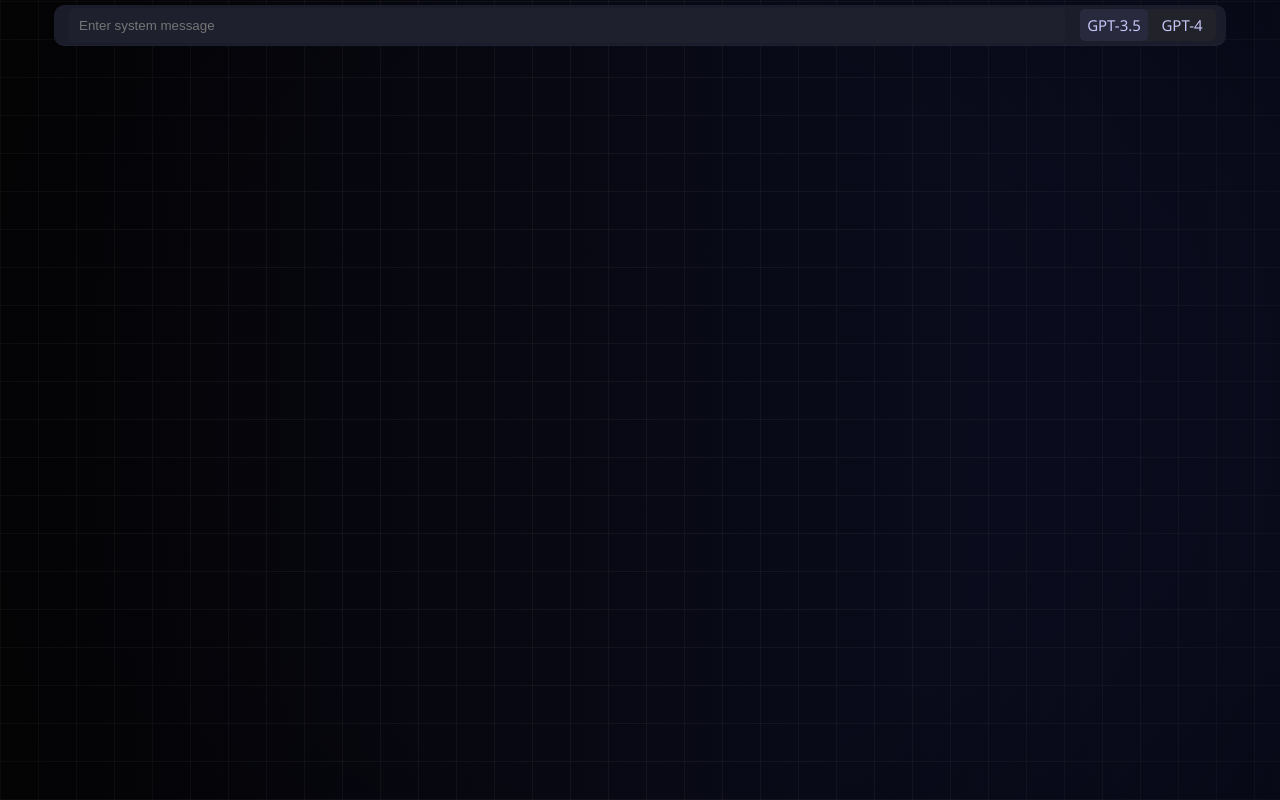
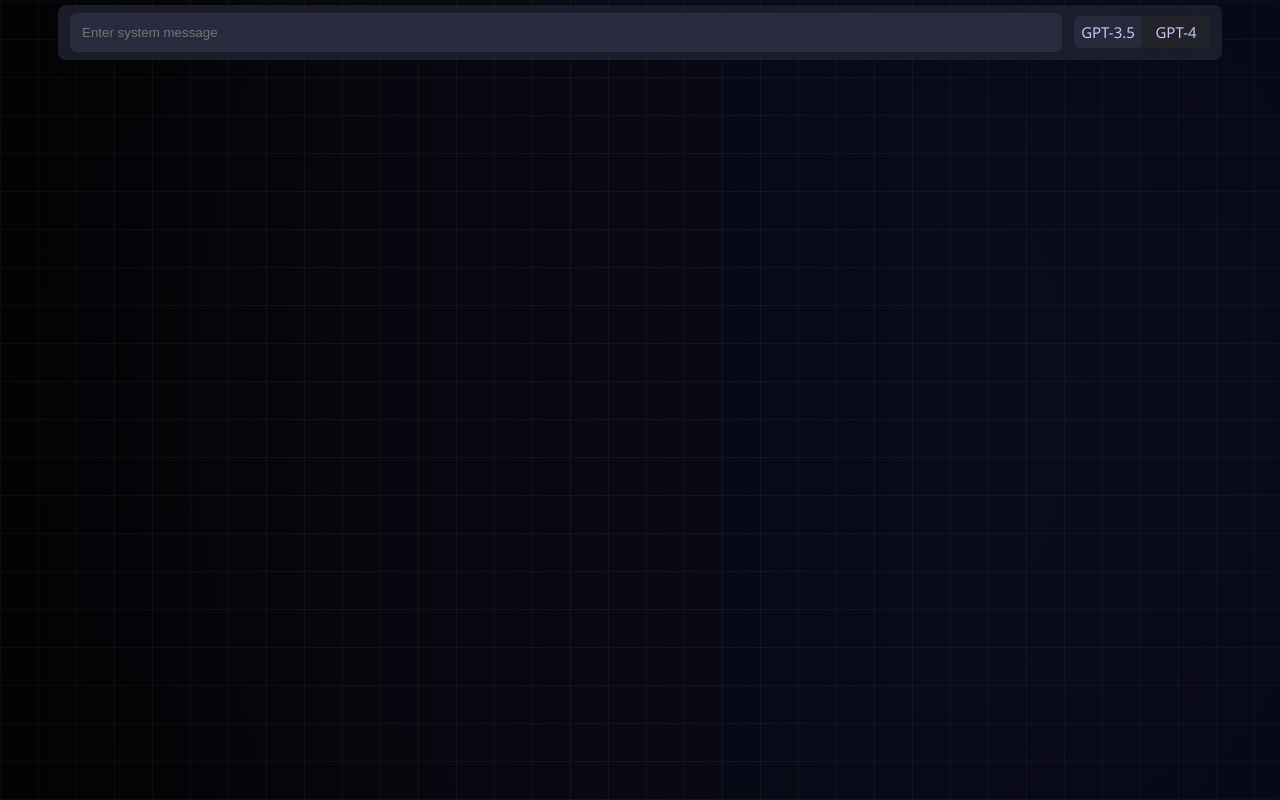
Before and after one commit to AVGVSTVS96/reactGPT, a React (Vite) app in the folder reactGPT/: page / in a window 1280 px wide. Built offline with nearby package versions, Linux system fonts and the light colour scheme.

Commit message:
reorganized and refined menubar styles

```diff
--- a/reactGPT/src/App.css
+++ b/reactGPT/src/App.css
@@ -27,20 +27,3 @@ body {
     linear-gradient(90deg, hsl(240, 17%, 2%), hsl(235, 50%, 9%));
   color: hsl(240, 76%, 87%);
 }
-
-  .input {
-    flex-grow: 1;
-    min-width: 70px;
-    border-radius: 5px;
-    margin-left: 5px;
-    padding: 10px;
-    border: 0px;
-    background-color: hsl(235, 20%, 15%);
-    color: hsl(240, 25%, 75%);
-    transition: box-shadow 0.2s ease-in-out;
-  }
-
-  .input:focus {
-    outline: none;
-    box-shadow: inset 0px 0px 12px 0px hsla(235, 20%, 10%, 0.98);
-  }
--- a/reactGPT/src/App.jsx
+++ b/reactGPT/src/App.jsx
@@ -1,4 +1,3 @@
-import { useState } from 'react'
 import Menubar from './components/MenuBar'
 import './App.css'
 
--- a/reactGPT/src/components/MenuBar.css
+++ b/reactGPT/src/components/MenuBar.css
@@ -1,3 +1,9 @@
+:root {
+    --side-margin: 6px;
+    --top-bottom-padding: 6px;
+  }
+
+
 /* Menubar styles */
 .menubar {
     display: flex;
@@ -5,7 +11,10 @@
     top: 0;
     left: 0;
     right: 0;
-    padding: 10px;
+    padding-top: var(--top-bottom-padding);
+    padding-bottom: var(--top-bottom-padding);
+    padding-left: var(--side-margin);
+    padding-right: var(--side-margin);
     backdrop-filter: blur(1px);
     border-bottom: 0.25px solid hsla(235, 30%, 20%, 0.4);
     z-index: 1000;
@@ -17,9 +26,34 @@
     margin-left: auto;
     margin-right: auto;
     margin-top: 5px;
-    border-radius: 10px;
-    height: 20px;
+    border-radius: 8px;
+    height: 42px;
     align-items: center;
+  }
+
+  .input {
+    flex-grow: 1;
+    min-width: 70px;
+    border-radius: 7px;
+    margin-left: 0px;
+    padding: 10px;
+    background-color: hsl(235, 20%, 20%);
+    color: hsl(240, 25%, 75%);
+    transition: border-color 0.2s ease-in-out;
+    border-style: solid;
+    border-color: hsla(240, 25%, 75%, 0.016);
+    border-width: 2px;
+  }
+
+  .input:focus {
+    outline: none;
+    border-color: hsl(240, 20%, 40%)
+  }
+
+  .input,
+  .model-toggle-container {
+    margin-left: var(--side-margin);
+    margin-right: var(--side-margin);
   }
 
   .model-toggle-container {
@@ -32,7 +66,6 @@
     display: inline-block;
     width: 8.5em;
     height: 2em;
-    margin-left: 15px;
   }
 
   .switch input {
--- a/reactGPT/src/components/MenuBar.jsx
+++ b/reactGPT/src/components/MenuBar.jsx
@@ -13,8 +13,8 @@ const Menubar = () => {
     setIsGpt4(event.target.checked);
   };
 
+  // eslint-disable-next-line no-unused-vars
   const modelName = modelValue ? 'gpt-4' : 'gpt-3.5';
-
 
   return (
     <div className="menubar">
```
